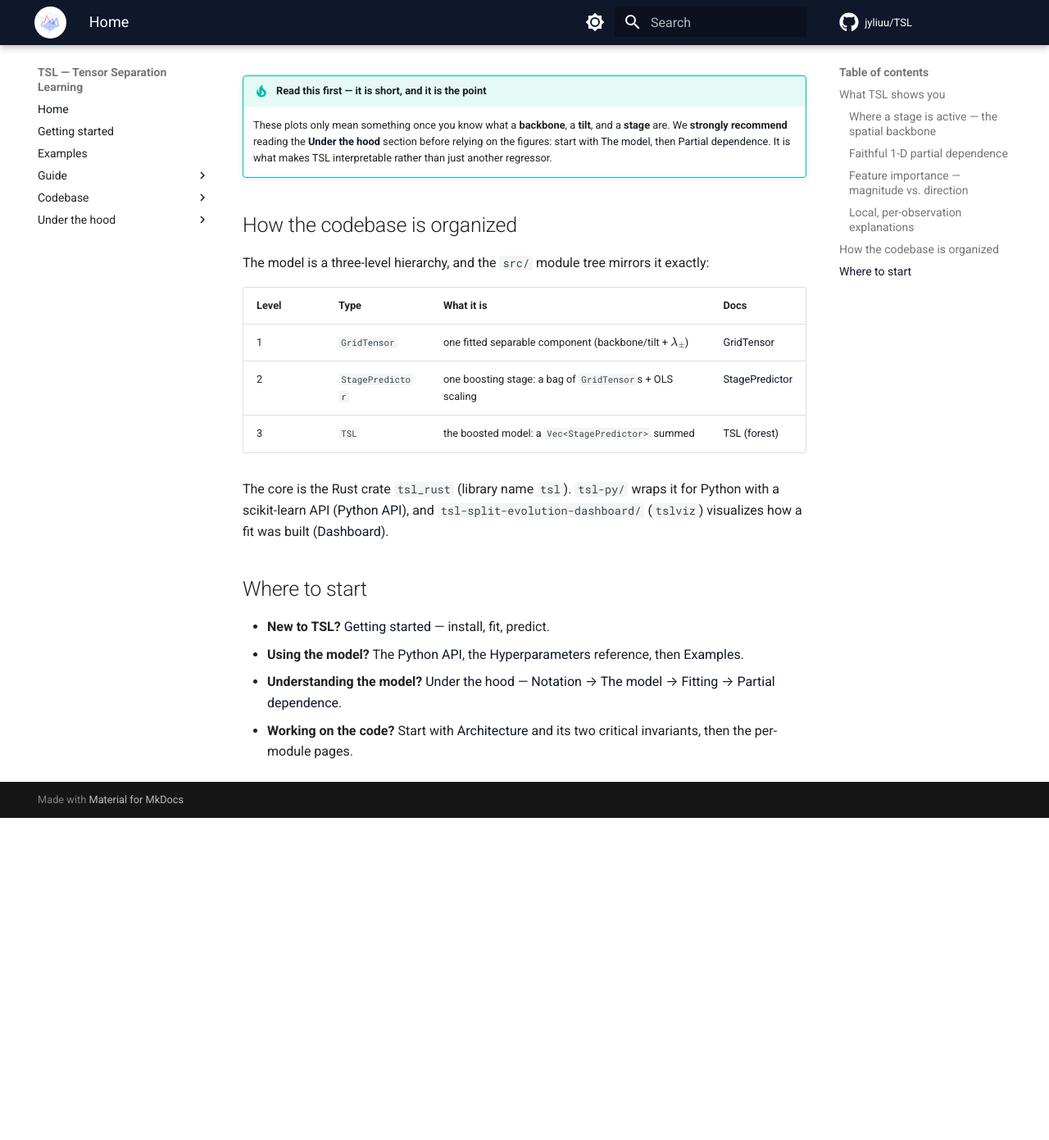
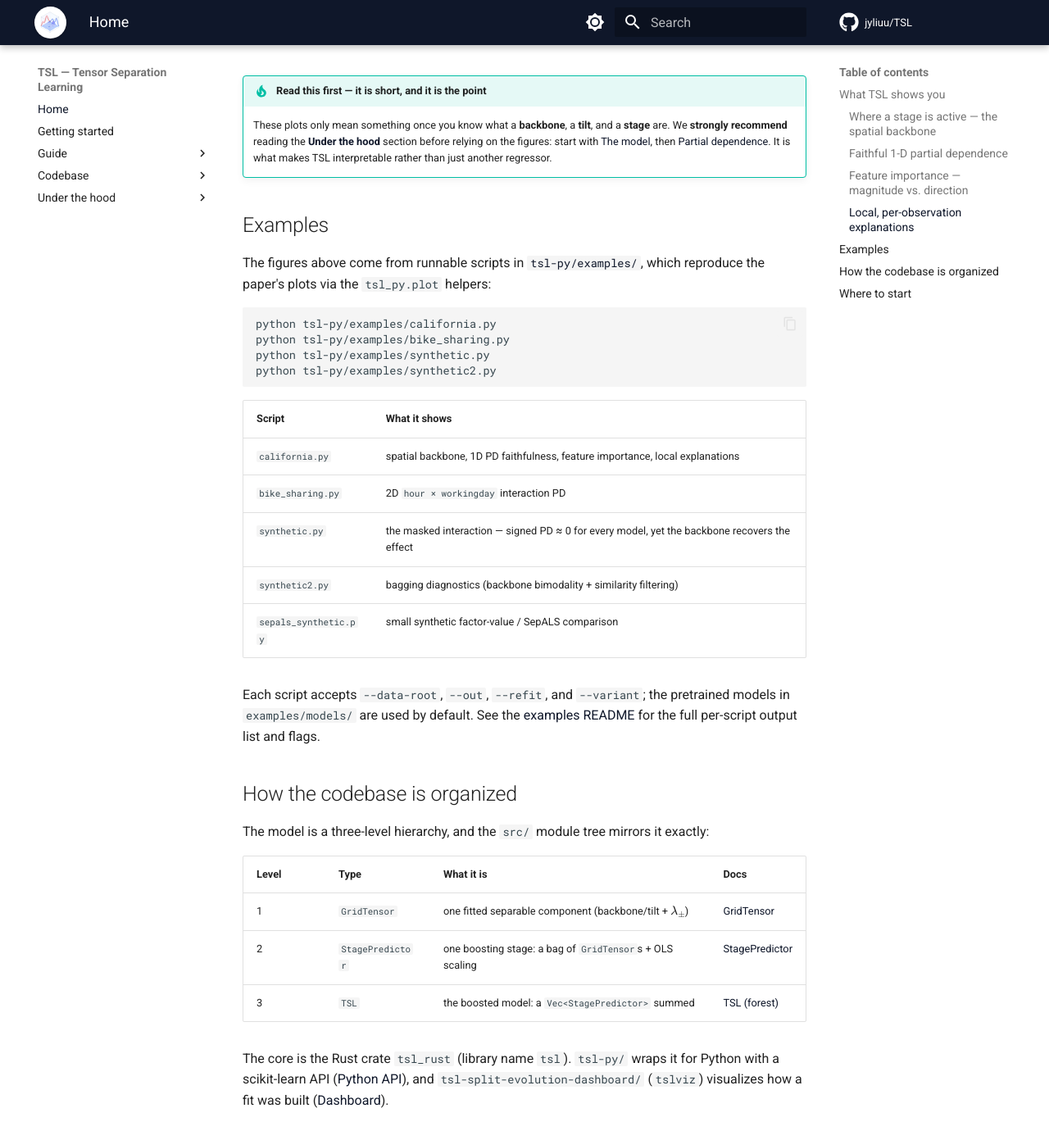
Before and after one commit to jyliuu/TSL, an MkDocs documentation site: the page built from docs/docs/index.md, in a window 1280 px wide and 1400 px high, scrolled down 3247 px. Shown: the top 1391 px of the window at 82% size. Built offline with MkDocs 1.6.1 and Material for MkDocs 9.7.7, drawn with Linux system fonts in a browser that asks for light colours; comment, search, counter and statistics services are not loaded; before the commit the page ends 4245 px from its top, so only the background shows below that.

Commit message:
docs: merge Examples into the home page; drop the standalone Examples page

````diff
--- a/docs/docs/index.md
+++ b/docs/docs/index.md
@@ -53,6 +53,32 @@ Everything below is produced by TSL itself (via the `tsl_py.plot` helpers) — t
     [Partial dependence](math/partial-dependence.md). It is what makes TSL interpretable
     rather than just another regressor.
 
+## Examples { #examples }
+
+The figures above come from runnable scripts in
+[`tsl-py/examples/`](https://github.com/jyliuu/TSL/tree/main/tsl-py/examples), which
+reproduce the paper's plots via the `tsl_py.plot` helpers:
+
+```bash
+python tsl-py/examples/california.py
+python tsl-py/examples/bike_sharing.py
+python tsl-py/examples/synthetic.py
+python tsl-py/examples/synthetic2.py
+```
+
+| Script | What it shows |
+|--------|---------------|
+| `california.py` | spatial backbone, 1D PD faithfulness, feature importance, local explanations |
+| `bike_sharing.py` | 2D `hour × workingday` interaction PD |
+| `synthetic.py` | the masked interaction — signed PD ≈ 0 for every model, yet the backbone recovers the effect |
+| `synthetic2.py` | bagging diagnostics (backbone bimodality + similarity filtering) |
+| `sepals_synthetic.py` | small synthetic factor-value / SepALS comparison |
+
+Each script accepts `--data-root`, `--out`, `--refit`, and `--variant`; the pretrained
+models in `examples/models/` are used by default. See the
+[examples README](https://github.com/jyliuu/TSL/blob/main/tsl-py/examples/README.md) for
+the full per-script output list and flags.
+
 ## How the codebase is organized
 
 The model is a three-level hierarchy, and the `src/` module tree mirrors it exactly:
@@ -72,7 +98,7 @@ with a scikit-learn API ([Python API](code/python-api.md)), and
 
 - **New to TSL?** [Getting started](guides/getting-started.md) — install, fit, predict.
 - **Using the model?** The [Python API](code/python-api.md), the
-  [Hyperparameters](guides/hyperparameters.md) reference, then [Examples](guides/examples.md).
+  [Hyperparameters](guides/hyperparameters.md) reference, then [Examples](#examples).
 - **Understanding the model?** [Under the hood](math/model.md) — [Notation](math/index.md) →
   [The model](math/model.md) → [Fitting](math/fitting.md) →
   [Partial dependence](math/partial-dependence.md).
--- a/docs/mkdocs.yml
+++ b/docs/mkdocs.yml
@@ -68,7 +68,6 @@ extra_javascript:
 nav:
   - Home: index.md
   - Getting started: guides/getting-started.md
-  - Examples: guides/examples.md
   - Guide:
       - Python API: code/python-api.md
       - Plotting API: code/plotting.md
````
Also changed, not shown: docs/docs/guides/getting-started.md (+1 -1 lines), docs/docs/math/bagging-aggregation.md (+1 -1 lines), docs/docs/math/partial-dependence.md (+1 -1 lines).
